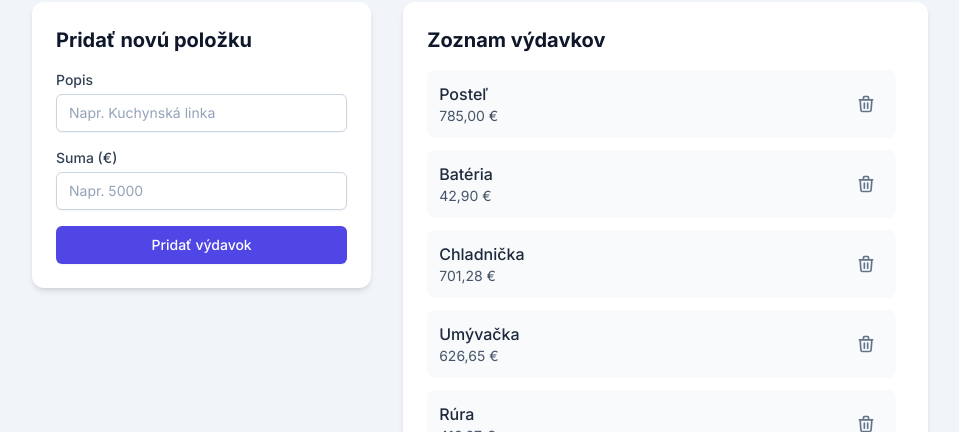
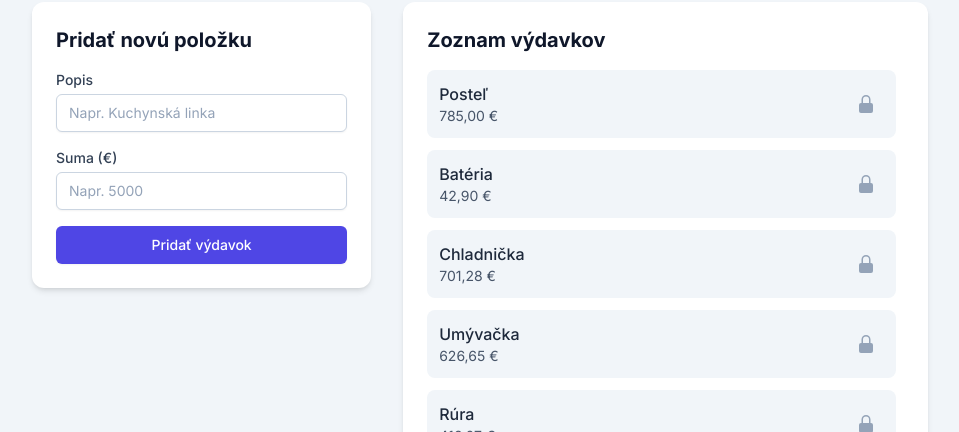
Before and after one commit to drajnamichal/budget_tracker, a React (Vite) app: page / in a window 1280 px wide. Shown: the part 368-800 px from the top of the page, without its empty margins (160-1119 px from the left). Built offline with nearby package versions, Linux system fonts and the light colour scheme.

Commit message:
Update expense management to lock all expenses from deletion
- Modify deleteExpense function to prevent deletion of any expenses
- Simplify ExpenseList component by removing conditional rendering for delete button
- Ensure all expenses are displayed as fixed and non-deletable

```diff
--- a/App.tsx
+++ b/App.tsx
@@ -92,7 +92,8 @@ const App: React.FC = () => {
   }, []);
 
   const deleteExpense = useCallback((id: string) => {
-    setExpenses(prevExpenses => prevExpenses.filter(expense => expense.id !== id && !expense.isFixed));
+    // All expenses are now locked and cannot be deleted
+    return;
   }, []);
 
   const addToDoItem = useCallback((text: string) => {
--- a/components/ExpenseList.tsx
+++ b/components/ExpenseList.tsx
@@ -20,29 +20,15 @@ const ExpenseList: React.FC<ExpenseListProps> = ({ expenses, onDeleteExpense })
           expenses.map((expense) => (
             <div
               key={expense.id}
-              className={`flex items-center justify-between p-3 rounded-lg ${
-                expense.isFixed
-                  ? 'bg-slate-100'
-                  : 'bg-slate-50 hover:bg-slate-100 transition-colors'
-              }`}
+              className="flex items-center justify-between p-3 rounded-lg bg-slate-100"
             >
               <div>
                 <p className="font-medium text-slate-800">{expense.description}</p>
                 <p className="text-sm text-slate-600">{formatCurrency(expense.amount)}</p>
               </div>
-              {expense.isFixed ? (
-                <span className="p-2 text-slate-400" title="Táto položka je fixná a nedá sa vymazať.">
-                  <LockIcon />
-                </span>
-              ) : (
-                <button
-                  onClick={() => onDeleteExpense(expense.id)}
-                  className="p-2 rounded-full text-slate-500 hover:bg-red-100 hover:text-red-600 focus:outline-none focus:ring-2 focus:ring-offset-2 focus:ring-red-500 transition-colors"
-                  aria-label="Vymazať položku"
-                >
-                  <TrashIcon />
-                </button>
-              )}
+              <span className="p-2 text-slate-400" title="Táto položka je fixná a nedá sa vymazať.">
+                <LockIcon />
+              </span>
             </div>
           ))
         )}
```
